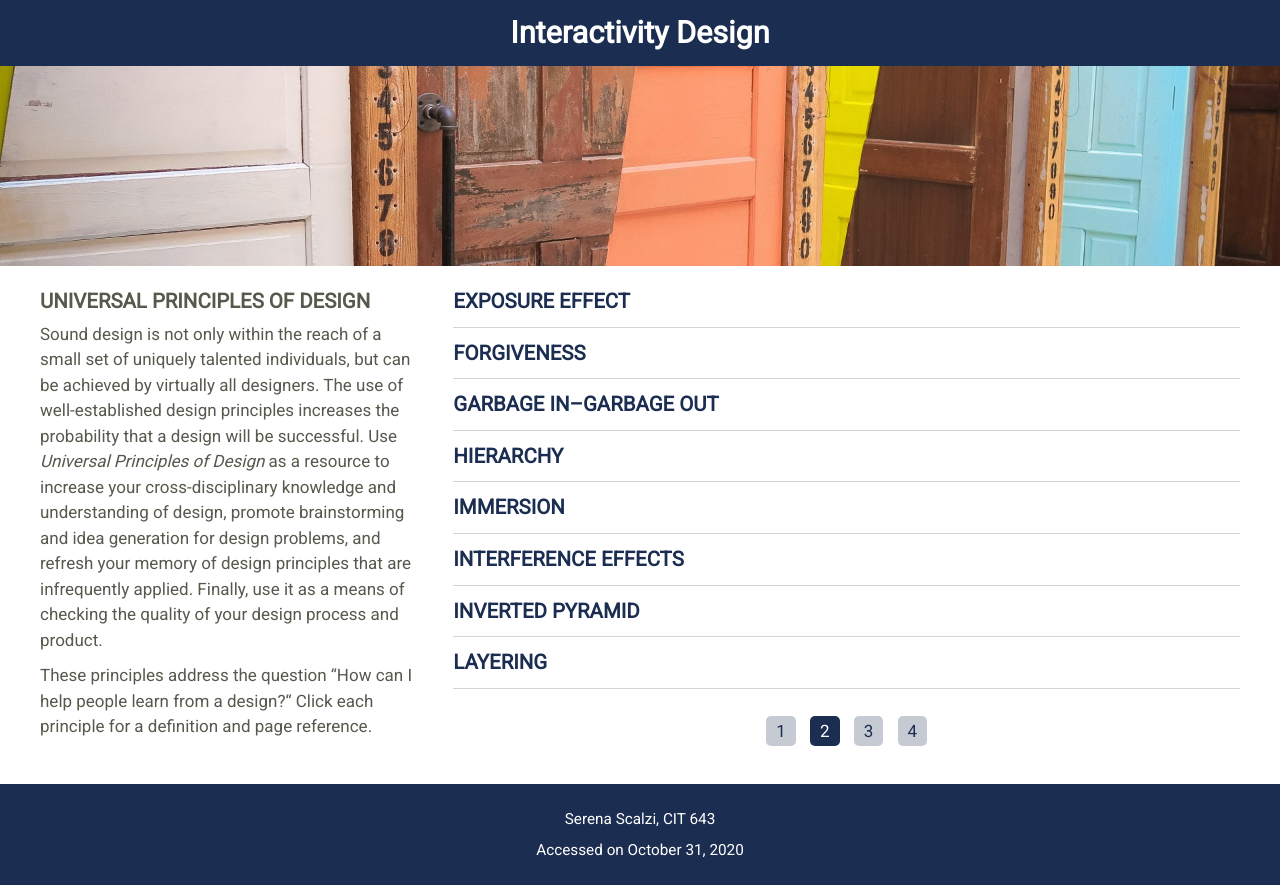
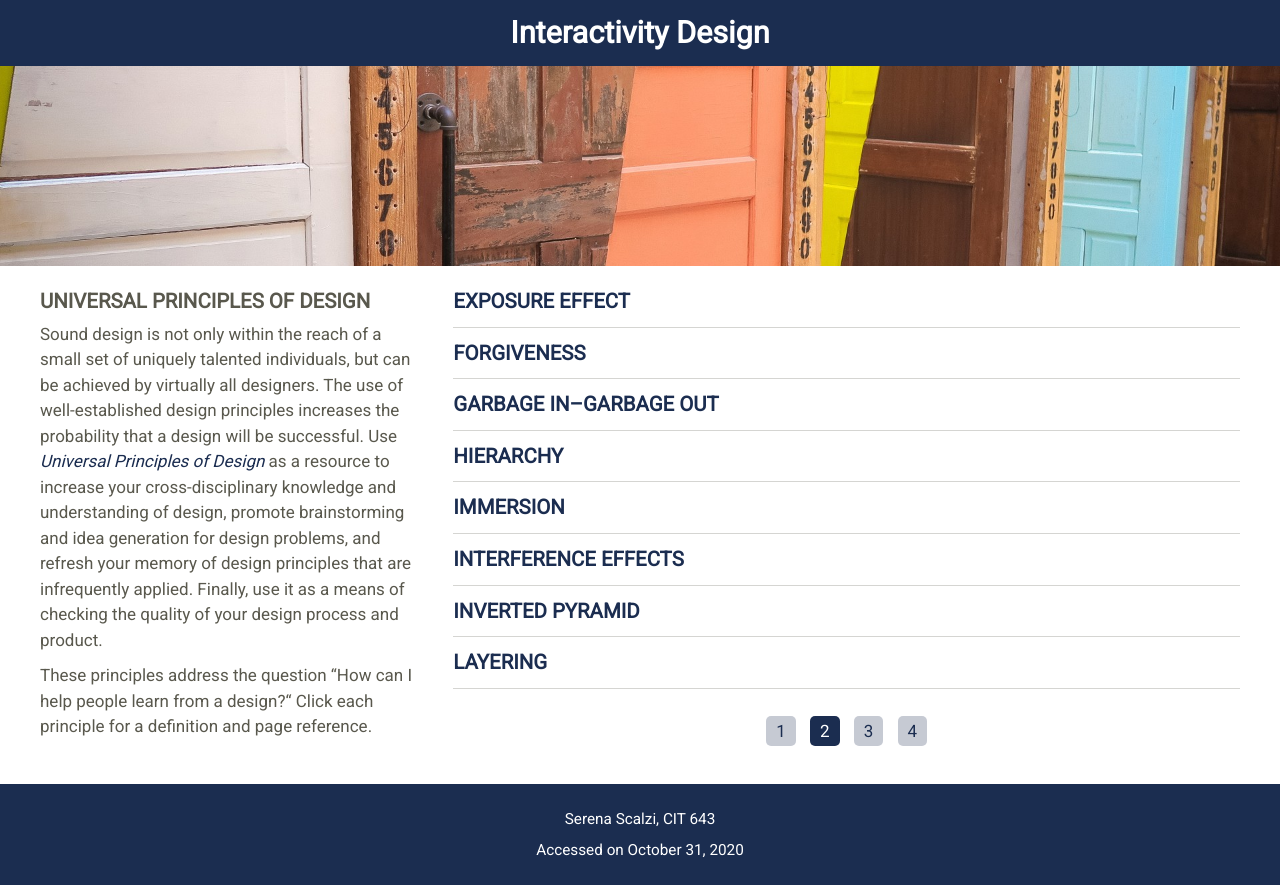
Before and after one commit to serenascalzi/interactivity-design, a plain HTML site: page upd-2.html in a window 1280 px wide. Drawn offline with Linux system fonts and the light colour scheme.

Commit message:
add links

```diff
--- a/upd-2.html
+++ b/upd-2.html
@@ -30,7 +30,7 @@
 				<div class="row">
 					<div class="col col-sm-4 sidebar">
 						<h2>Universal Principles of Design</h2>
-						<p>Sound design is not only within the reach of a small set of uniquely talented individuals, but can be achieved by virtually all designers. The use of well-established design principles increases the probability that a design will be successful. Use <em>Universal Principles of Design</em> as a resource to increase your cross-disciplinary knowledge and understanding of design, promote brainstorming and idea generation for design problems, and refresh your memory of design principles that are infrequently applied. Finally, use it as a means of checking the quality of your design process and product.</p>
+						<p>Sound design is not only within the reach of a small set of uniquely talented individuals, but can be achieved by virtually all designers. The use of well-established design principles increases the probability that a design will be successful. Use <a href="https://www.amazon.com/gp/product/1592535879" target="_blank" rel="noopener noreferrer"><em>Universal Principles of Design</em></a> as a resource to increase your cross-disciplinary knowledge and understanding of design, promote brainstorming and idea generation for design problems, and refresh your memory of design principles that are infrequently applied. Finally, use it as a means of checking the quality of your design process and product.</p>
 						<p>These principles address the question &ldquo;How can I help people learn from a design?&ldquo; Click each principle for a definition and page reference.</p>
 					</div>
 					<div class="col col-sm-8 main-area push-down-sm">
```
Also changed, not shown: upd-3.html (+1 -1 lines), upd-4.html (+1 -1 lines).
